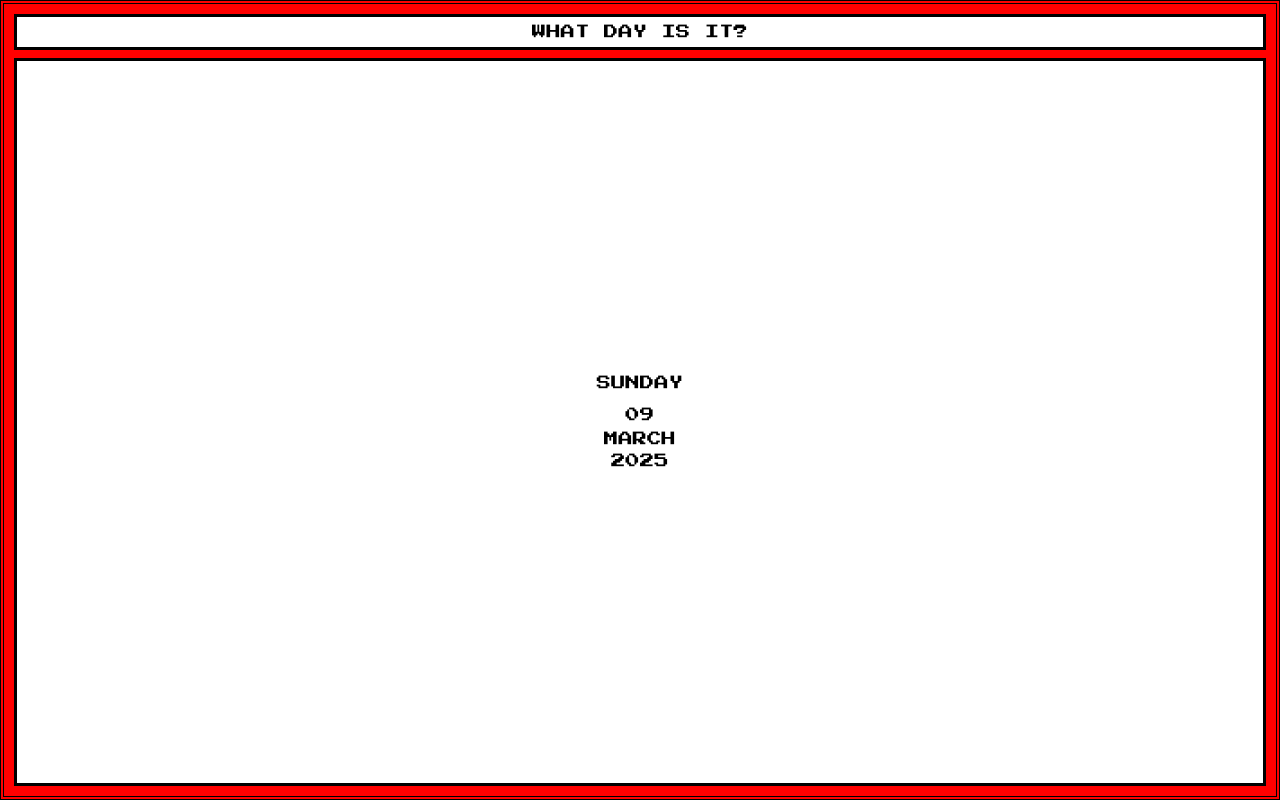
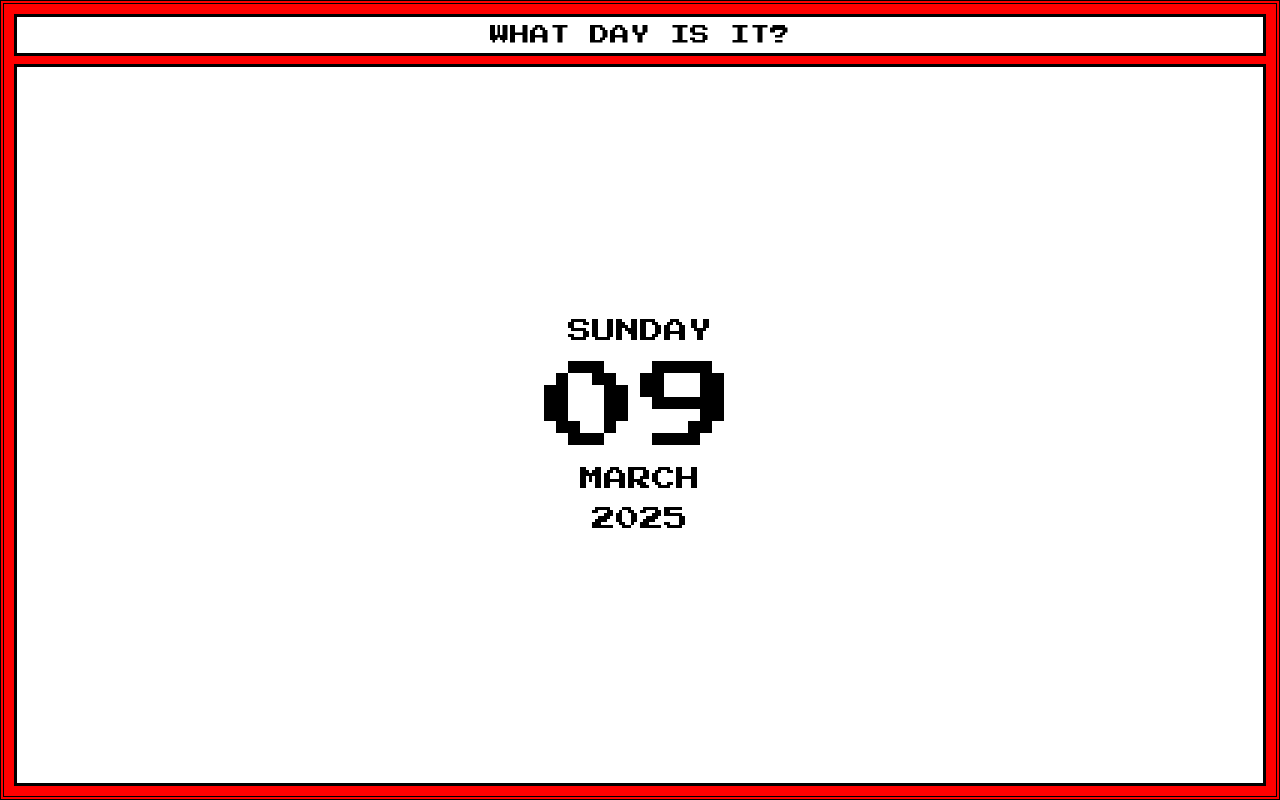
Before and after one commit to gracemarsh/what-day-is-it, an Electron app: page index.html in a window 1280 px wide. Drawn offline with Linux system fonts and the light colour scheme.

Commit message:
Increase text sizes to fill more space in app box

```diff
--- a/index.html
+++ b/index.html
@@ -31,7 +31,7 @@
         padding: 8px;
         text-align: center;
         margin-bottom: 8px;
-        font-size: 1.8vmin;
+        font-size: 2.5vmin;
       }
 
       #calendar {
@@ -48,24 +48,26 @@
       }
 
       .weekday {
-        font-size: 1.8vmin;
+        font-size: 3vmin;
         margin-bottom: 8px;
         text-transform: uppercase;
       }
 
       .month {
-        font-size: 1.8vmin;
+        font-size: 3vmin;
         margin-bottom: 8px;
         text-transform: uppercase;
       }
 
       .day {
-        font-size: 1.8vmin;
+        font-size: 12vmin;
         margin: 10px 0;
+        line-height: 1;
       }
 
       .year {
-        font-size: 1.8vmin;
+        font-size: 3vmin;
+        margin-top: 8px;
       }
 
       /* pixel art decorations */
```
